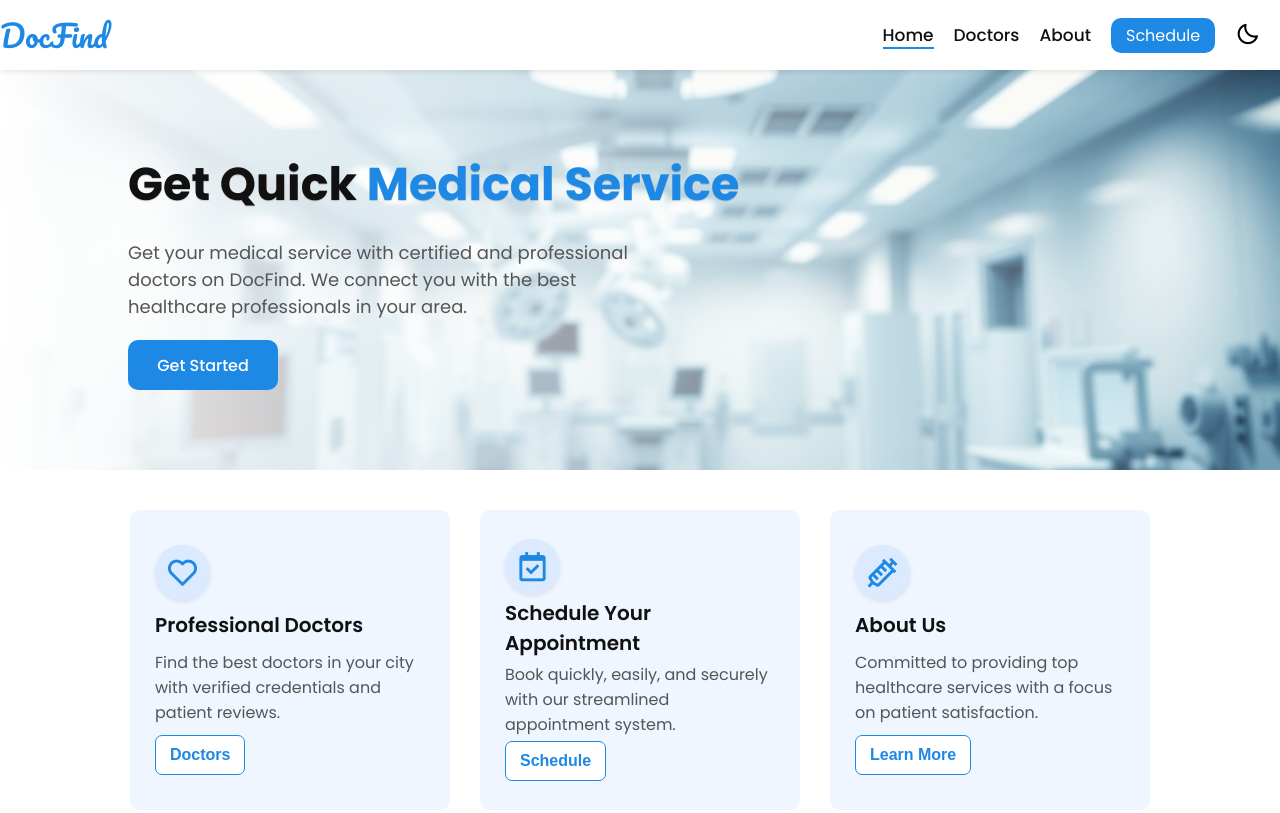
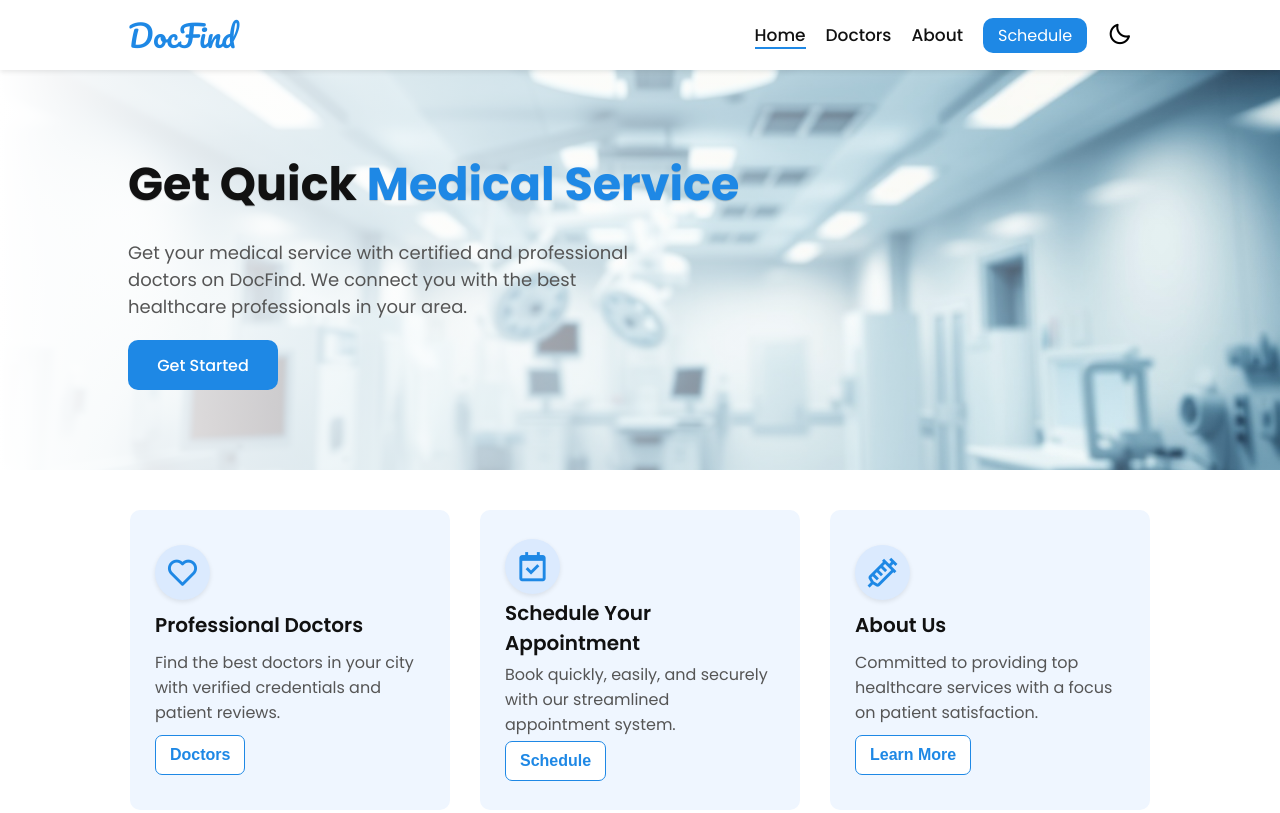
Before and after one commit to Besii007/DocFind, a plain HTML site: page index.html in a window 1280 px wide. Shown: the top 813 px of the page. Drawn offline with nearby package versions, Linux system fonts and the light colour scheme; a web font is replaced by a local one.

Commit message:
Update style.css

```diff
--- a/css/style.css
+++ b/css/style.css
@@ -21,6 +21,7 @@ nav {
   display: flex;
   justify-content: space-between;
   align-items: center;
+  padding: 0 10vw;
   box-shadow: 0 2px 5px rgba(0, 0, 0, 0.089);
   z-index: 999;
 }
```
